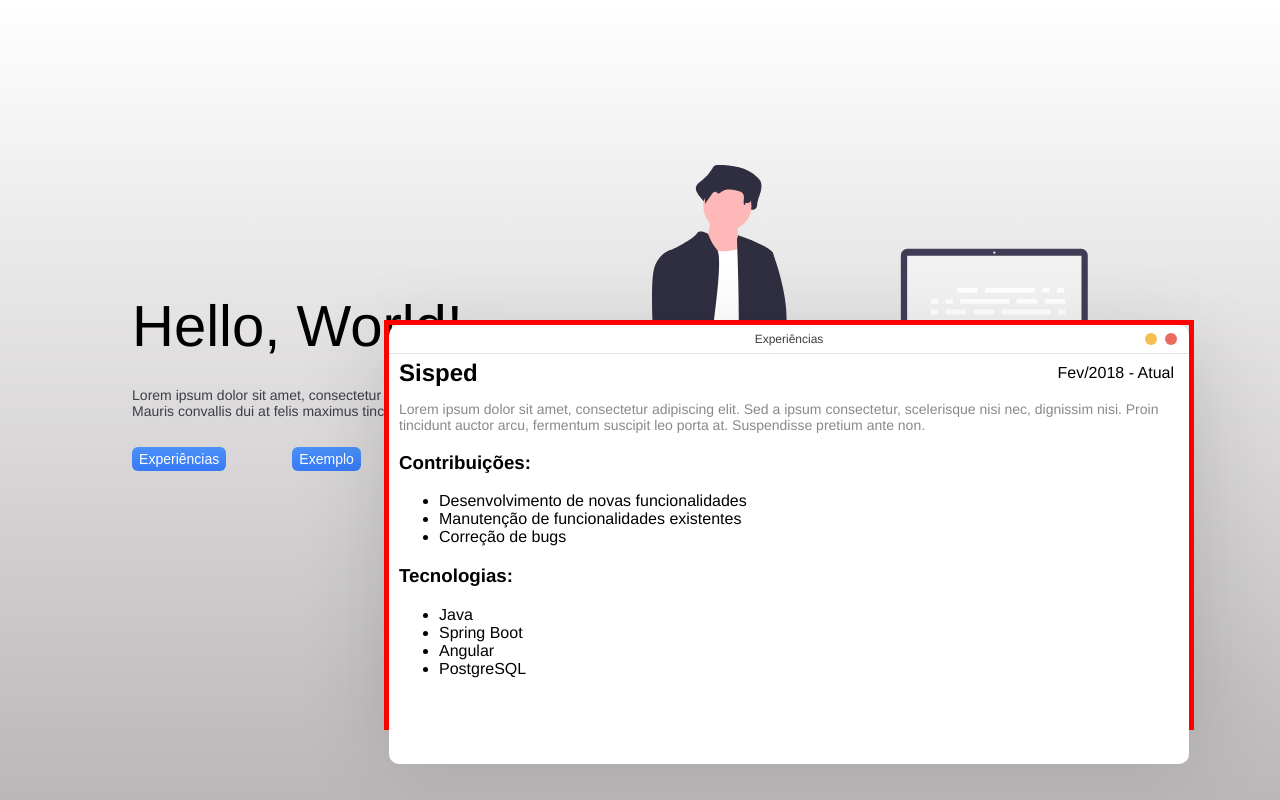
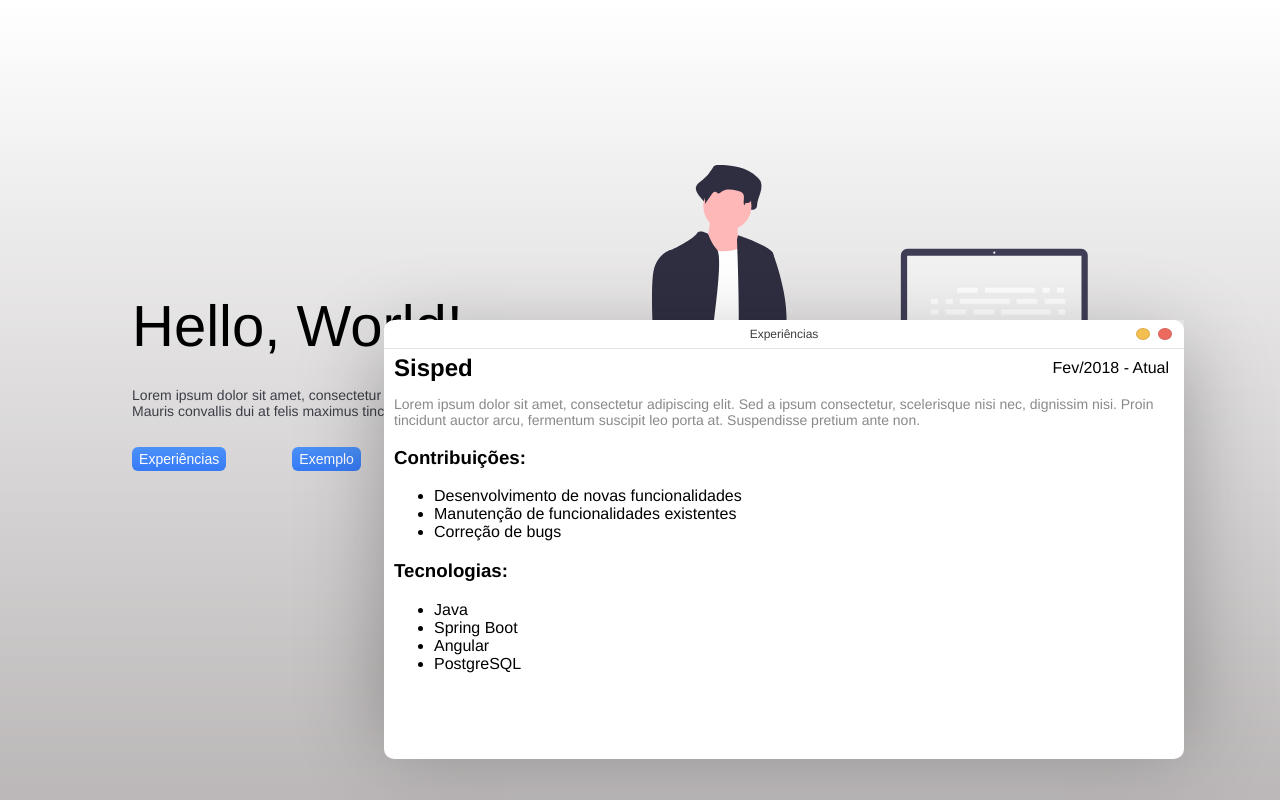
Before and after one commit to andreLuis1506/Profile, a Nuxt app: page / in a window 1280 px wide. Both pictures are taken after a click on the button "Experiências". Built offline with nearby package versions, Linux system fonts and the light colour scheme.

Commit message:
feat: :sparkles: Adiciona efeito de on-focus na barra das janelas

```diff
--- a/components/BarWindow.vue
+++ b/components/BarWindow.vue
@@ -1,18 +1,20 @@
 <template>
-  <div id="win-bar">
-    <div id="content-win-bar">
+  <div id="win-bar" :class="{'is-focused': props.isActive}">
+    <div id="content-win-bar" :class="{'is-focused': props.isActive}" >
       <slot>
         Exemplo
       </slot>
     </div>
     <div id="bottom-win-bar">
-      <button id="maximize-button" @click="maximizeWindow"></button>
-      <button id="close-button" @click="closeWindow"></button>
+      <button id="maximize-button" :class="{'is-focused': props.isActive}" @click="maximizeWindow"></button>
+      <button id="close-button" :class="{'is-focused': props.isActive}" @click="closeWindow"></button>
     </div>
   </div>
 </template>
 
 <script setup lang="ts">
+const props = defineProps<{isActive: boolean}>()
+
 const emit = defineEmits({
   'window:close': null,
   'window:maximize': null
@@ -33,18 +35,29 @@ function maximizeWindow(event: MouseEvent){
 #win-bar{
   height: 28px;
   width: 100%;
-  background: #FFFFFF;
+  background: #F6F6F6;
   display: flex;
   flex-direction: row;
   justify-content: center;
   align-items: center;
   border-radius: 10px 10px 0 0;
   border-bottom: solid .3px rgba(0,0,0,0.1);
+  transition: ease-out .1s;
+}
+
+#win-bar.is-focused{
+  background: #FFFFFF;
+}
+
+#content-win-bar.is-focused{
+  color: #3D3D3D;
+  font-size: 12px;
 }
 
 #content-win-bar{
-  color: #3D3D3D;
+  color: rgba(60,60,67,0.6);
   font-size: 12px;
+  transition: ease-out .1s;
 }
 
 #bottom-win-bar{
@@ -60,17 +73,22 @@ function maximizeWindow(event: MouseEvent){
 #bottom-win-bar button{
   height: 12px;
   width: 12px;
-  border: none;
+  border: solid .5px rgba(0,0,0,0.1);
   border-radius: 50%;
   margin: 0 4px;
 }
 
-#close-button{
+#close-button.is-focused{
   background: #ED6A5F;
 }
 
-#maximize-button{
+#maximize-button.is-focused{
   background: #F5BF4F;
 }
 
+#close-button, #maximize-button{
+  background: #CECDCD;
+  transition: ease-out .1s;
+}
+
 </style>
--- a/components/DialogWindow.vue
+++ b/components/DialogWindow.vue
@@ -4,11 +4,12 @@
       ref="windowEl"
       id="window"
       :class="{'is-focused': isOnfocus}"
-      v-show="isOpen"
+      v-if="isOpen"
       @click="setFocus"
       v-click-outside="removeFocus"
   >
     <BarWindow
+        :is-active="isOnfocus"
         @window:close="toggleWindow"
         @window:maximize="toggleMaximize"
         @mousedown="drag"
@@ -34,7 +35,7 @@ const props = defineProps({
 
 const isOpen = ref(false)
 function toggleWindow(){
-  isOpen.value = !isOpen.value
+  isOnfocus.value = isOpen.value = !isOpen.value
 }
 
 const isMaximized = ref(false)
@@ -113,10 +114,11 @@ function removeFocus(){
   height: v-bind(windowHeight);
   z-index: 2;
   box-shadow: 0px 25px 80px rgba(0, 0, 0, 0.15);
+  transition: ease-out .1s;
 }
 
 #window.is-focused{
   z-index: 1000;
-  border: 5px solid red;
+  box-shadow: 0px 25px 80px rgba(0, 0, 0, 0.30);
 }
 </style>
```
